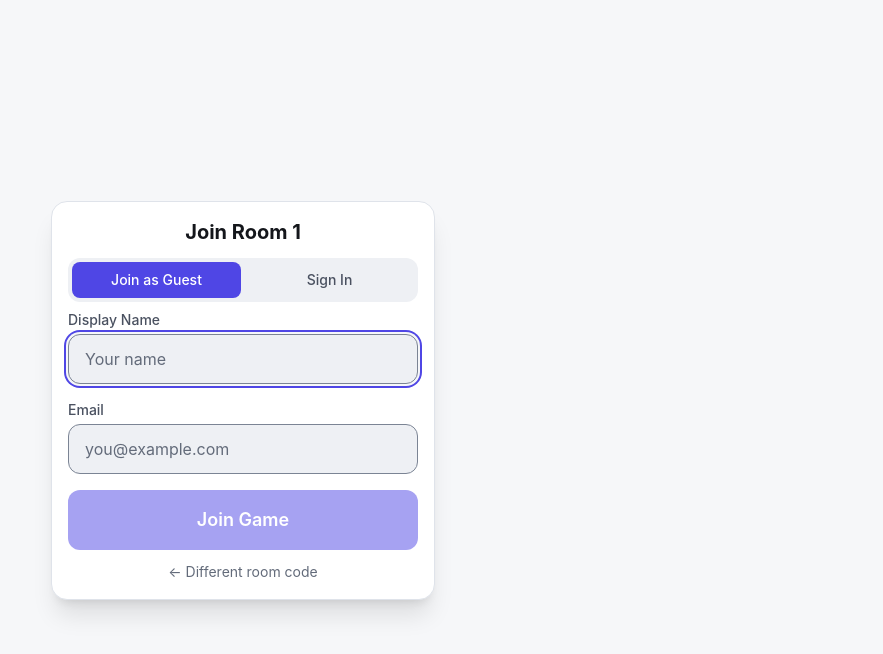
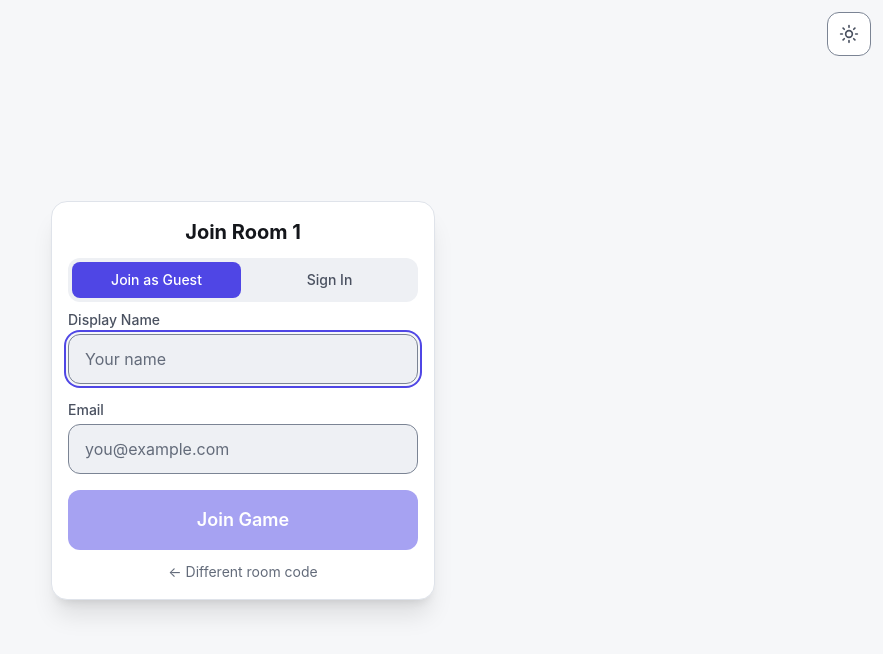
Before and after one commit to tuzhechen2005/CS639-Project2-Buzzer, a React (Vite) app in the folder frontend/player/: page /name/1 in a window 1280 px wide. Shown: the top 654 px of the page, without its empty margins (397-1280 px from the left). Built offline with nearby package versions, Linux system fonts and the light colour scheme.

Commit message:
Add the theme toggle to the player app
Rendered once in App.tsx, fixed top-right and hidden on the question screen. The
host-disconnected banner moves under it and keeps its text clear of it.

```diff
--- a/frontend/player/src/App.tsx
+++ b/frontend/player/src/App.tsx
@@ -8,6 +8,7 @@ import QuestionPage from './pages/game/QuestionPage';
 import FeedbackPage from './pages/game/FeedbackPage';
 import ResultsPage from './pages/game/ResultsPage';
 import GameOverPage from './pages/game/GameOverPage';
+import { ThemeToggle } from './components/ThemeToggle';
 
 export default function App() {
   return (
@@ -25,6 +26,7 @@ export default function App() {
         </Route>
         <Route path="*" element={<Navigate to="/join" replace />} />
       </Routes>
+      <ThemeToggle />
     </BrowserRouter>
   );
 }
--- /dev/null
+++ b/frontend/player/src/components/ThemeToggle.tsx
@@ -0,0 +1,42 @@
+import { useEffect, useState } from 'react';
+import { useMatch } from 'react-router-dom';
+import { Moon, Sun } from 'lucide-react';
+import { setTheme, type Theme } from '../theme/theme';
+
+function appliedTheme(): Theme {
+  return document.documentElement.dataset.theme === 'dark' ? 'dark' : 'light';
+}
+
+/**
+ * Light/dark switch (docs/plans/t9-theming.md, "Toggle"), rendered once in App.tsx and fixed in
+ * the top-right corner below the safe-area inset. Hidden on the question screen, where every tap
+ * should be an answer. Fixed name "Dark theme", state in aria-pressed; the icon shows the current
+ * theme. It reads <html data-theme> and re-renders on every `themechange`, so it stays right when
+ * the app follows an OS change.
+ */
+export function ThemeToggle() {
+  const onQuestion = useMatch('/game/:code/question') !== null;
+  const [theme, setShown] = useState<Theme>(appliedTheme);
+
+  useEffect(() => {
+    const sync = () => setShown(appliedTheme());
+    sync(); // a change between the first render and this effect
+    window.addEventListener('themechange', sync);
+    return () => window.removeEventListener('themechange', sync);
+  }, []);
+
+  if (onQuestion) return null;
+  const dark = theme === 'dark';
+  return (
+    <button
+      type="button"
+      aria-label="Dark theme"
+      title="Dark theme"
+      aria-pressed={dark}
+      onClick={() => setTheme(dark ? 'light' : 'dark')}
+      className="fixed right-3 top-[max(0.75rem,env(safe-area-inset-top))] z-40 inline-flex h-11 w-11 items-center justify-center rounded-xl border border-line-strong bg-surface text-fg-muted transition-colors hover:bg-surface-raised hover:text-fg focus-visible:outline-none focus-visible:ring-2 ring-focus ring-offset-2 ring-offset-page"
+    >
+      {dark ? <Moon size={20} aria-hidden /> : <Sun size={20} aria-hidden />}
+    </button>
+  );
+}
--- a/frontend/player/src/pages/game/GameLayout.tsx
+++ b/frontend/player/src/pages/game/GameLayout.tsx
@@ -203,7 +203,7 @@ export default function GameLayout() {
       value={{ phase, gameStatus, roomCode: code, playerCount, hostDisconnected, currentQuestion, questionLocked, lastAnswerData, answerResult, questionResults, gameOver, emitAnswer }}
     >
       {hostDisconnected && phase !== 'gameover' && (
-        <div className="fixed top-0 inset-x-0 bg-warning text-on-warning text-center py-2 text-sm z-50">
+        <div className="fixed top-0 inset-x-0 bg-warning text-on-warning text-center py-2 px-16 text-sm z-30">
           Host disconnected — waiting for them to reconnect…
         </div>
       )}
```
